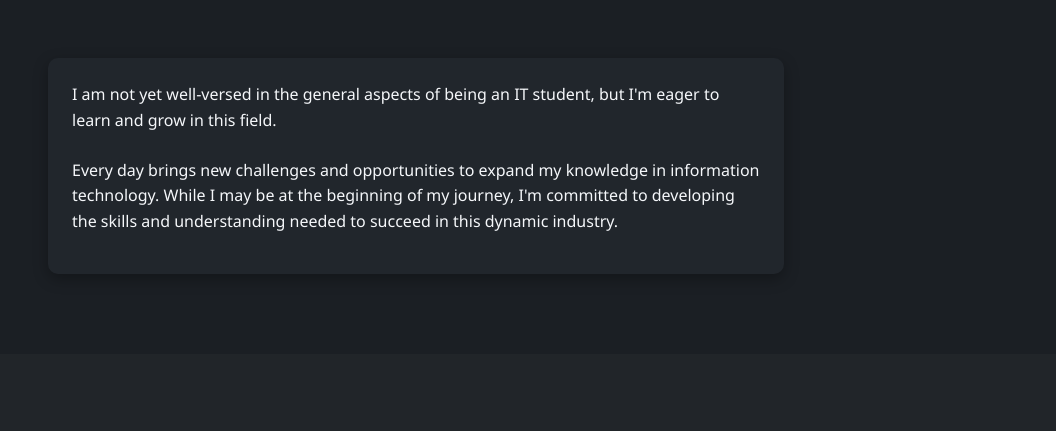
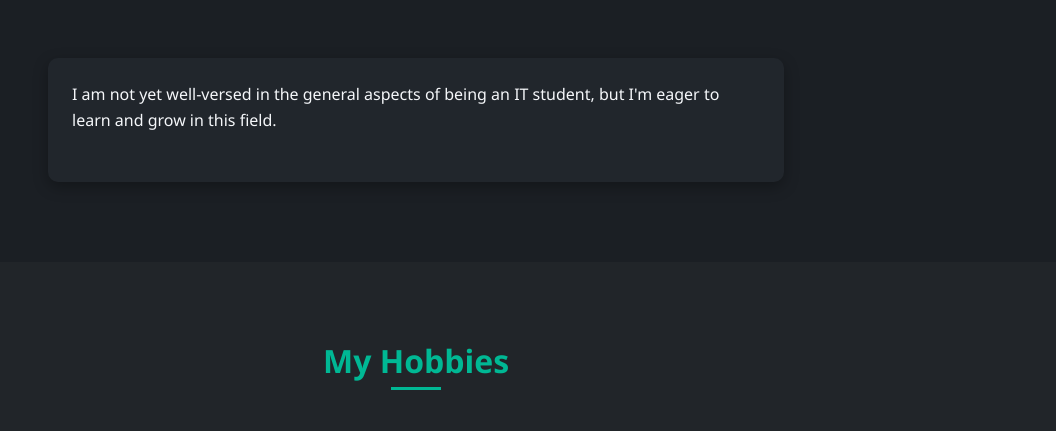
Before and after one commit to BJ0R/profile, a plain HTML site: page index.html in a window 1280 px wide. Shown: the part 654-1085 px from the top of the page, without its empty margins (224-1280 px from the left). Drawn offline with nearby package versions, Linux system fonts and the light colour scheme.

Commit message:
Update index.html

```diff
--- a/index.html
+++ b/index.html
@@ -171,9 +171,6 @@
             <p class="mb-4">
               I am not yet well-versed in the general aspects of being an IT student, but I'm eager to learn and grow in this field.
             </p>
-            <p>
-              Every day brings new challenges and opportunities to expand my knowledge in information technology. While I may be at the beginning of my journey, I'm committed to developing the skills and understanding needed to succeed in this dynamic industry.
-            </p>
           </div>
         </div>
       </div>
```
